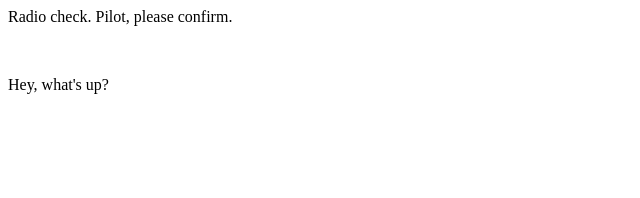
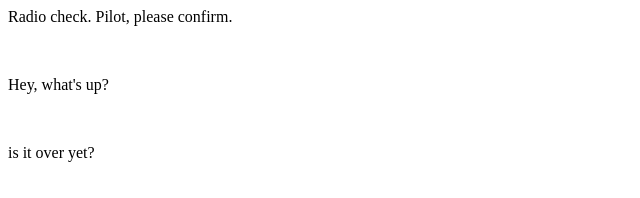
Before and after one commit to MichYee/communication-log, a plain HTML site: page index.html in a window 1280 px wide. Shown: the full height of the page, 0-640 px from the left. Drawn offline with Linux system fonts and the light colour scheme.

Commit message:
added third line to log.

```diff
--- a/index.html
+++ b/index.html
@@ -3,5 +3,7 @@
    <p>Radio check. Pilot, please confirm.</p>
    <br>
    <p>Hey, what's up?</p>
+   <br>
+   <p>is it over yet?</p>
 </body>
 </html>
```
